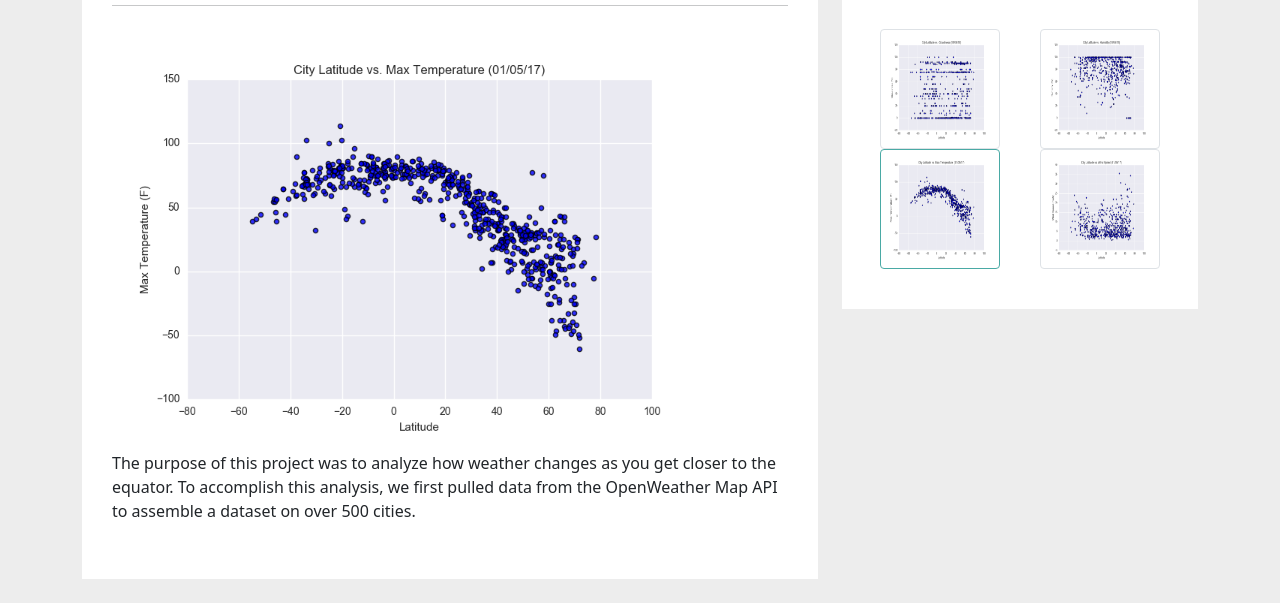
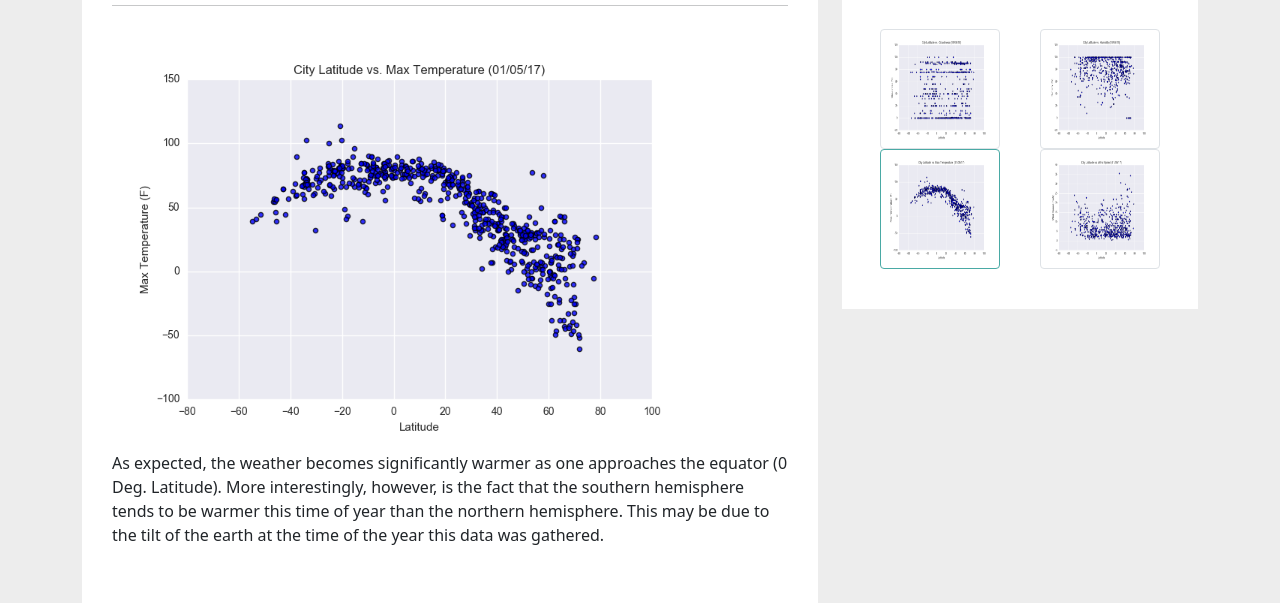
Before and after one commit to serenaremlang/Web-Design-Challenge, a plain HTML site: page plots/temp.html in a window 1280 px wide. Shown: the part 201-804 px from the top of the page. Drawn offline with nearby package versions, Linux system fonts and the light colour scheme.

Commit message:
Updated text/explanation of plot

```diff
--- a/plots/temp.html
+++ b/plots/temp.html
@@ -63,8 +63,8 @@
           <h2>Max Temperature</h2>
           <hr class="hr-lrg-mrg"/>
           <img src="../static/images/temp.png" class="img-nrml" alt="Max Temp Map"/>
-          <p>The purpose of this project was to analyze how weather changes as you get closer to the equator.
-            To accomplish this analysis, we first pulled data from the OpenWeather Map API to assemble a dataset on over 500 cities.</p>
+          <p>As expected, the weather becomes significantly warmer as one approaches the equator (0 Deg. Latitude). More interestingly, however, is the fact that the southern hemisphere tends to be warmer this time of year than the northern hemisphere.
+            This may be due to the tilt of the earth at the time of the year this data was gathered.</p>
 
         </div>
       </div>
```
